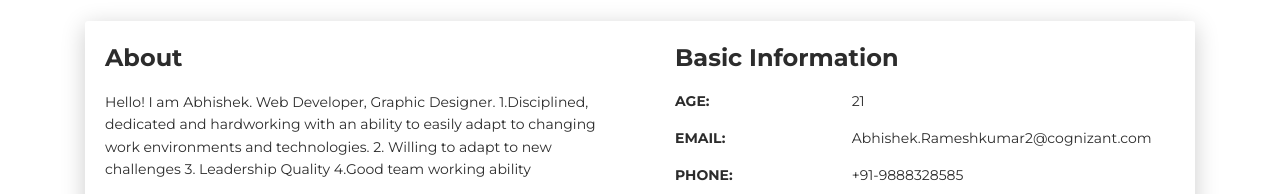
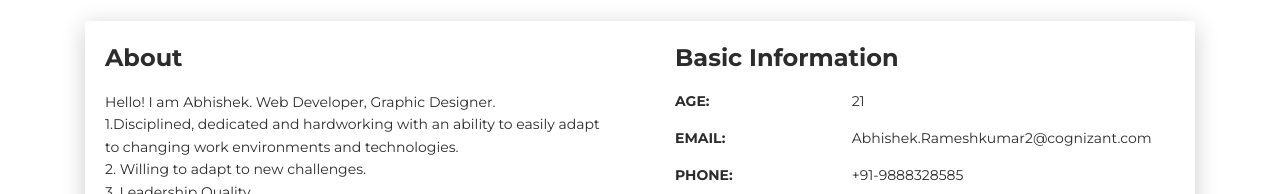
Before and after one commit to Abhi97shek/Profile, a plain HTML site: page index.html in a window 1280 px wide. Shown: the part 599-793 px from the top of the page. Drawn offline with Linux system fonts and the light colour scheme.

Commit message:
Update index.html

```diff
--- a/index.html
+++ b/index.html
@@ -62,11 +62,11 @@
         <div class="col-lg-6 col-md-12">
           <div class="card-body">
             <div class="h4 mt-0 title">About</div>
-            <p>Hello! I am Abhishek. Web Developer, Graphic Designer.
+            <p>Hello! I am Abhishek. Web Developer, Graphic Designer.</br>
             1.Disciplined, dedicated and hardworking with an ability to easily adapt to changing work
-environments and technologies.
-             2. Willing to adapt to new challenges
-            3. Leadership Quality
+environments and technologies.</br>
+             2. Willing to adapt to new challenges.</br>
+            3. Leadership Quality</br>
             4.Good team working ability
 
             </p>
```
